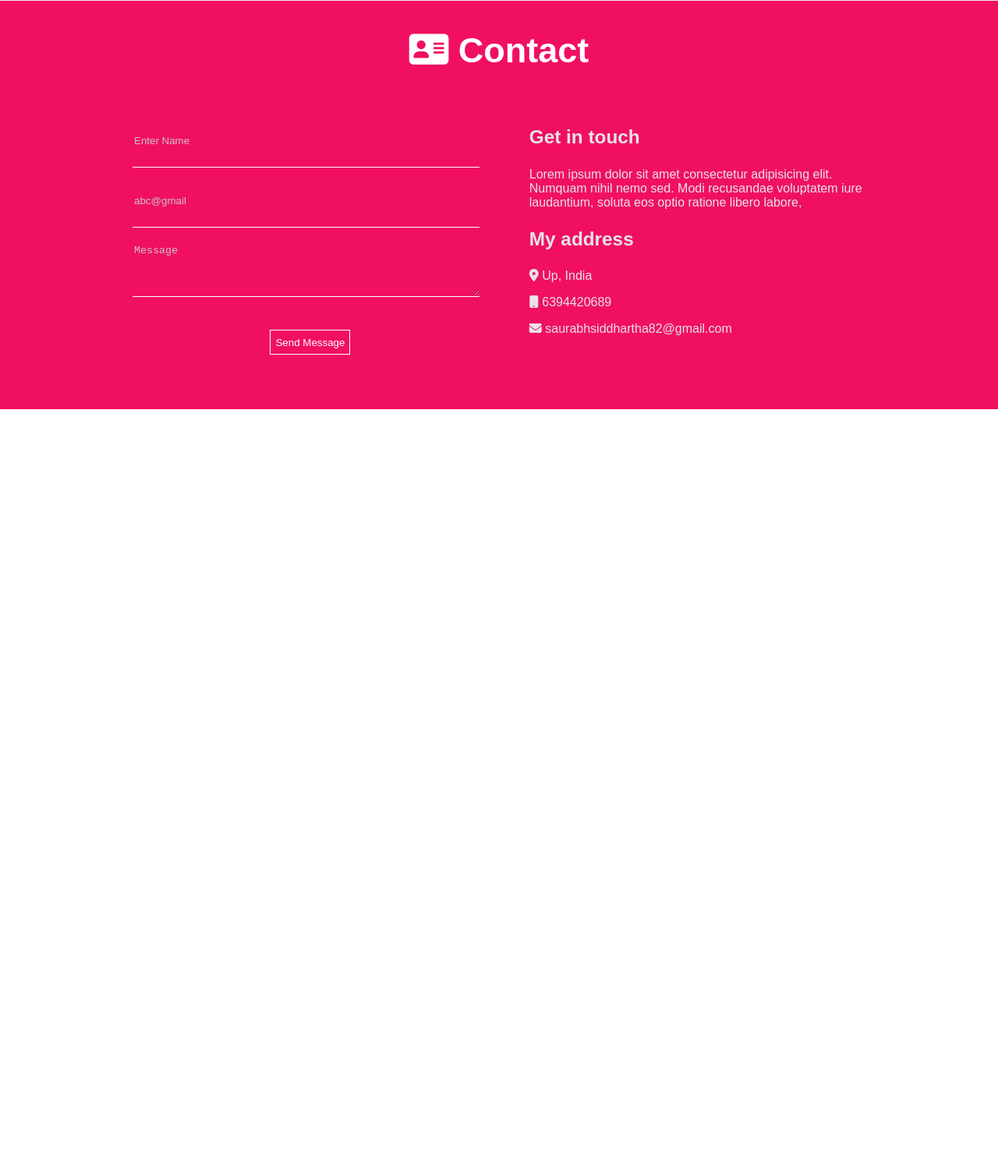
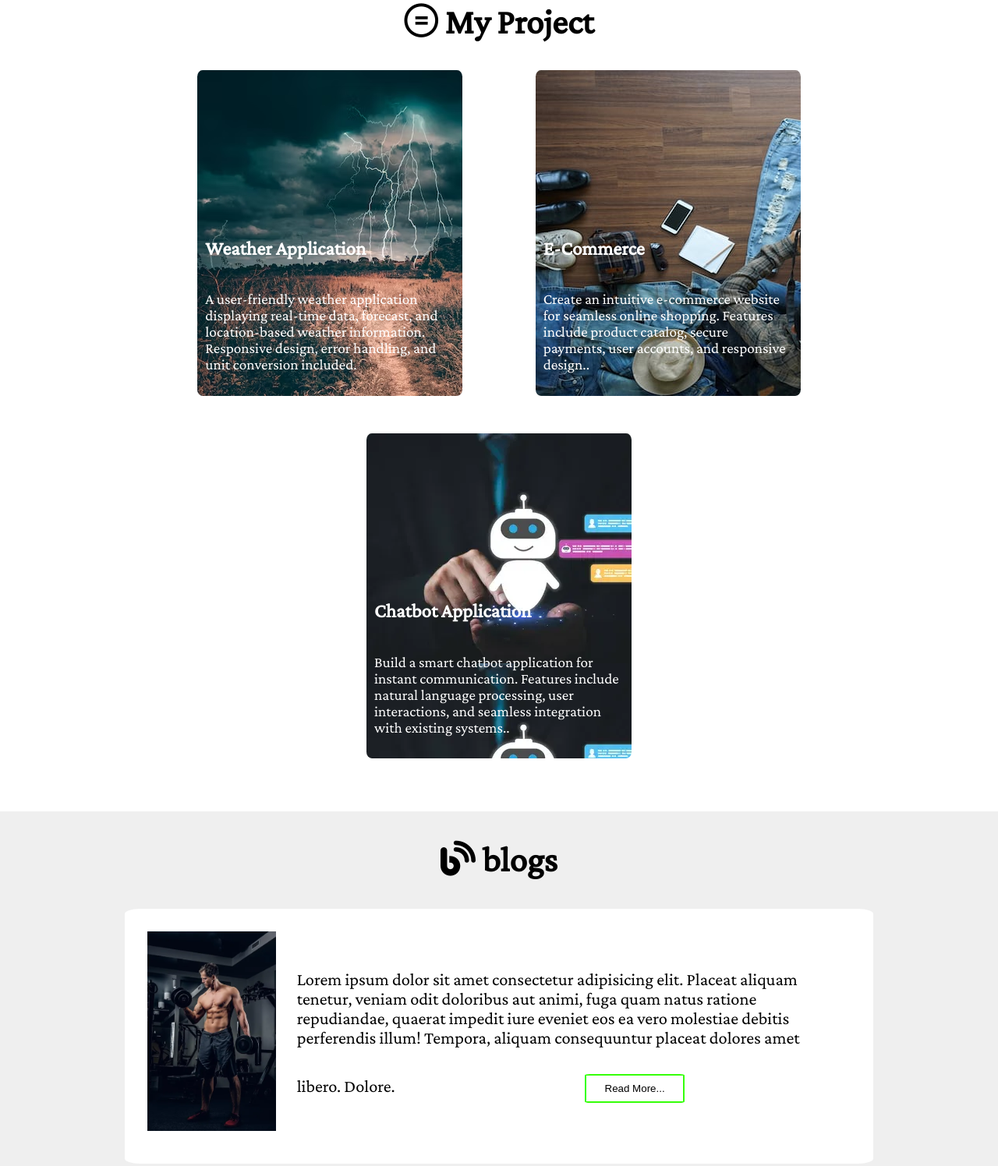
Before and after one commit to saurabhsiddhartha/Portfolio, a plain HTML site: page index.html in a window 1280 px wide. Shown: the part 1263-2759 px from the top of the page at 78% size. Before the commit the page ends 1852 px from the top, so only its background shows below. Drawn offline with nearby package versions, Linux system fonts and the light colour scheme.

Commit message:
Add two more section

```diff
--- a/index.html
+++ b/index.html
@@ -5,6 +5,7 @@
   <meta charset="UTF-8" />
   <meta name="viewport" content="width=device-width, initial-scale=1.0" />
   <title>Document</title>
+  <link rel="stylesheet"  href="https://fonts.googleapis.com/css2?family=Crimson+Pro">
   <script src="https://kit.fontawesome.com/b3348ae33f.js" crossorigin="anonymous"></script>
   <link rel="stylesheet" href="style.css" />
 </head>
@@ -23,10 +24,10 @@
           <a href="#skills">Skills</a>
         </li>
         <li>
-          <a href="#">Experience</a>
+          <a href="#blogs">Blogs</a>
         </li>
         <li>
-          <a href="#">Contact</a>
+          <a href="#contact">Contact</a>
         </li>
       </ul>
     </nav>
@@ -143,6 +144,51 @@
       </div>
     </section>
 
+    <section id="project">
+      <h1>
+        <i class="fa-brands fa-creative-commons-nd"></i>
+        <span>My Project</span>
+      </h1>
+      <div class="section-project">
+        <div class="my-project-1">
+          <h5 class="project-heading">Weather Application</h5>
+          <p>A user-friendly weather application displaying real-time data, forecast, and location-based weather information. Responsive design, error handling, and unit conversion included.</p>
+        </div>
+        <div class="my-project-2">
+          <h5 class="project-heading">E-Commerce</h5>
+          <p>Create an intuitive e-commerce website for seamless online shopping. Features include product catalog, secure payments, user accounts, and responsive design..</p>
+        </div>
+        <div class="my-project-3">
+          <h5 class="project-heading">Chatbot Application</h5>
+          <p>Build a smart chatbot application for instant communication. Features include natural language processing, user interactions, and seamless integration with existing systems..</p>
+        </div>
+
+      </div>
+    </section>
+
+    <section id="blogs">
+      <h1 class="section-heading">
+        <i class="fa-solid fa-blog"></i>
+        <span>blogs</span>
+      </h1>
+      <div class="section-blog">
+        <div class="blogs">
+          <img src="./images/gym.webp" alt="" id="gym-img">
+          <p>Lorem ipsum dolor sit amet consectetur adipisicing elit. Placeat aliquam tenetur, veniam odit doloribus aut animi, fuga quam natus ratione repudiandae, quaerat impedit iure eveniet eos ea vero molestiae debitis perferendis illum! Tempora, aliquam consequuntur placeat dolores amet libero. Dolore.
+          <button>Read More...</button></p>
+        </div>
+        <div class="blogs">
+          <p>Lorem ipsum dolor sit amet consectetur adipisicing elit. Placeat aliquam tenetur, veniam odit doloribus aut animi, fuga quam natus ratione repudiandae, quaerat impedit iure eveniet eos ea vero molestiae debitis perferendis illum! Tempora, aliquam consequuntur placeat dolores amet libero. Dolore.
+          <button>Read More...</button></p>
+          <img src="./images/snow.webp" alt="">
+        </div>
+        <div class="blogs">
+          <img src="./images/nature.webp" alt="">
+          <p>Lorem ipsum dolor sit amet consectetur adipisicing elit. Placeat aliquam tenetur, veniam odit doloribus aut animi, fuga quam natus ratione repudiandae, quaerat impedit iure eveniet eos ea vero molestiae debitis perferendis illum! Tempora, aliquam consequuntur placeat dolores amet libero. Dolore.
+          <button>Read More...</button></p>
+        </div>
+      </div>
+    </section>
 
     <section id="contact">
       <h1 class="section-heading">
@@ -161,10 +207,11 @@
         <div class="contact-details">
           <h3>Get in touch</h3>
 
-          <p id="contact_desc">Lorem ipsum dolor sit amet consectetur adipisicing elit. Numquam nihil nemo sed. Modi recusandae voluptatem
-            iure laudantium, soluta eos optio ratione libero labore,   </p>
+          <p id="contact_desc">Lorem ipsum dolor sit amet consectetur adipisicing elit. Numquam nihil nemo sed. Modi
+            recusandae voluptatem
+            iure laudantium, soluta eos optio ratione libero labore, </p>
           <h3>My address</h3>
-          <p >
+          <p>
             <i class="fa-solid fa-location-dot"></i>
             <span id="contact-name">Up, India</span>
           </p>
--- a/style.css
+++ b/style.css
@@ -1,7 +1,16 @@
 body {
   margin: 0px;
-  font-family: sans-serif;
   font-size: 30px;
+  font-family: 'Crimson Pro', serif;
+
+}
+
+
+.baloo-bhai   {
+  font-family: "Baloo Bhai 2", sans-serif;
+  font-optical-sizing: auto;
+  font-weight: weight;
+  font-style: normal;
 }
 
 /* body header */
@@ -190,6 +199,122 @@ section:nth-child(2n + 1) {
   margin-bottom: 5%;
 }
 
+
+/* *************************Project Section********************************** */
+
+
+.section-project{
+      display: flex;
+      flex-wrap: wrap;
+      justify-content: space-evenly;
+      width: 75%;
+      color: white;
+}
+
+.my-project-1{
+  background-image: url(./images/image4.avif);
+  width: 20rem;
+  border-radius: 2%;
+  margin-bottom: 5%;
+  padding: 10px;
+  transition: .3s ease-in-out;
+  flex-wrap: wrap;
+}
+.my-project-1:hover{
+   transform: scale(1.02);
+}
+.section-project h5{
+   margin-top: 64%;
+}
+.section-project p{
+  font-size: 1.2rem;
+  justify-content: space-evenly;
+}
+.my-project-2{
+  background-image: url(./images/ecommerce-product-images.jpg);
+  width: 20rem;
+
+  padding: 10px;
+  border-radius: 2%;
+  transition: .3s ease-in-out;
+  margin-bottom: 5%;
+  flex-wrap: wrap;
+
+}
+.my-project-2:hover{
+  transform: scale(1.02);
+}
+
+.my-project-3{
+  background-image: url(./images/image5.webp);
+  width: 20rem;
+
+  border-radius: 2%;
+  transition: .3s ease-in-out;
+  flex-wrap: wrap;
+  padding: 10px;
+  margin-bottom: 5%;
+}
+.my-project-3:hover{
+  transform: scale(1.02);
+}
+
+/* *********************blog Section *********************** */
+
+.section-blog{
+  width: 75%;
+
+}
+.section-blog .blogs{
+  display: flex;
+  justify-content: space-evenly;
+  padding: 3%;
+  background-color: white;
+  margin-bottom: 5%;
+  border-radius: 2%;
+  overflow: hidden;
+}
+
+
+.section-blog img{
+  width: 30rem;
+  height: 25%;
+
+}
+ .section-blog #gym-img{
+  height: 16rem;
+}
+
+.section-blog p{
+  font-size: 1.4rem;
+  padding: 3%;
+}
+
+.section-blog button{
+  width: 8rem;
+  height: 2.3rem;
+  background: transparent;
+  border-radius: 5%;
+  margin-left: 35%;
+  margin-top: 5%;
+  border: 2px solid rgb(53, 255, 8);
+}
+
+@media only screen and (max-width: 660px) {
+  .section-blog {
+    flex-direction: column;
+    align-items: center;
+  }
+  .section-blog .blogs{
+      display: block;
+  }
+
+
+}
+
+
+/* ********************************************************************** */
+
 .section-contact {
   width: 75%;
   padding: 10px;
@@ -241,6 +366,7 @@ section:nth-child(2n + 1) {
   outline: none;
   margin-bottom: 10px;
   background: transparent;
+  color:  white;
 
 }
 
```
Also changed, not shown: images/ecommerce-product-images.jpg (added), images/gym.webp (added), images/image4.avif (added), images/image5.webp (added), images/nature.webp (added), images/snow.webp (added).
